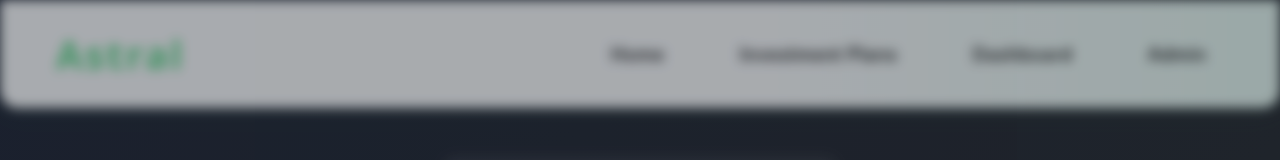
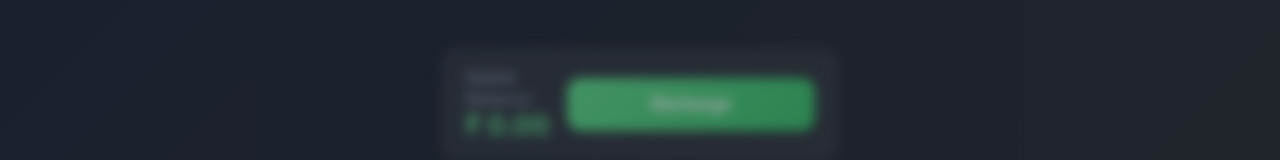
Before and after one commit to dukeheather/investmentsite, a React (Create React App) app in the folder investment-website/: page /dashboard in a window 1280 px wide. Shown: the top 160 px of the page. Built offline with nearby package versions, Linux system fonts and the light colour scheme; no server answers; the HTML template or start-up script is replaced by a standard one.

Commit message:
Remove navbar and Astral logo from all pages and clean up related CSS

```diff
--- a/investment-website/src/MainApp.js
+++ b/investment-website/src/MainApp.js
@@ -122,7 +122,7 @@ export default function MainApp() {
         </div>
       )}
       <div className={user ? '' : 'blurred'}>
-        <nav className="navbar">
+        {/* <nav className="navbar">
           <div className="logo">Astral</div>
           <ul className={`nav-links${mobileMenuOpen ? ' open' : ''}`}>
             <li><Link to="/" onClick={closeMobileMenu}>Home</Link></li>
@@ -130,7 +130,7 @@ export default function MainApp() {
             <li><Link to="/dashboard" onClick={closeMobileMenu}>Dashboard</Link></li>
             <li><Link to="/admin" onClick={closeMobileMenu}>Admin</Link></li>
           </ul>
-        </nav>
+        </nav> */}
         <Routes>
           <Route path="/" element={<HomePage />} />
           <Route path="/plans" element={<InvestmentPlans user={user} token={token} />} />
```
Also changed, not shown: investment-website/src/App.css (+26 -0 lines).
